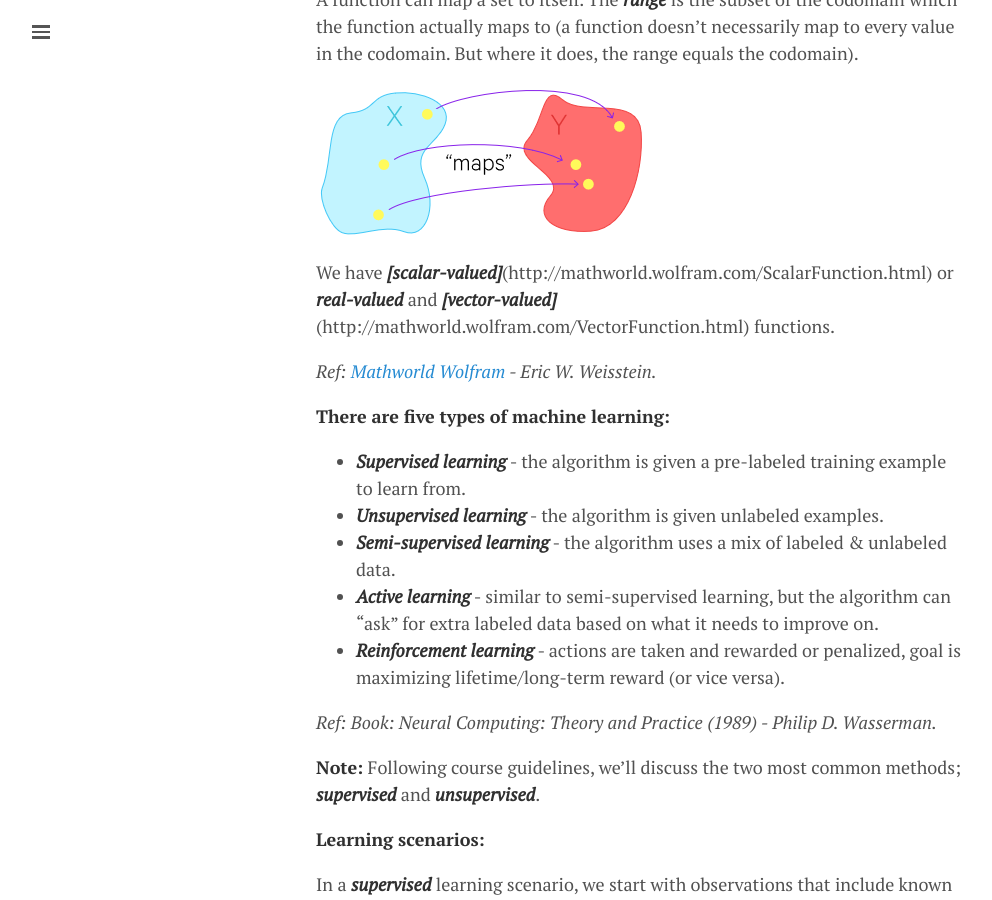
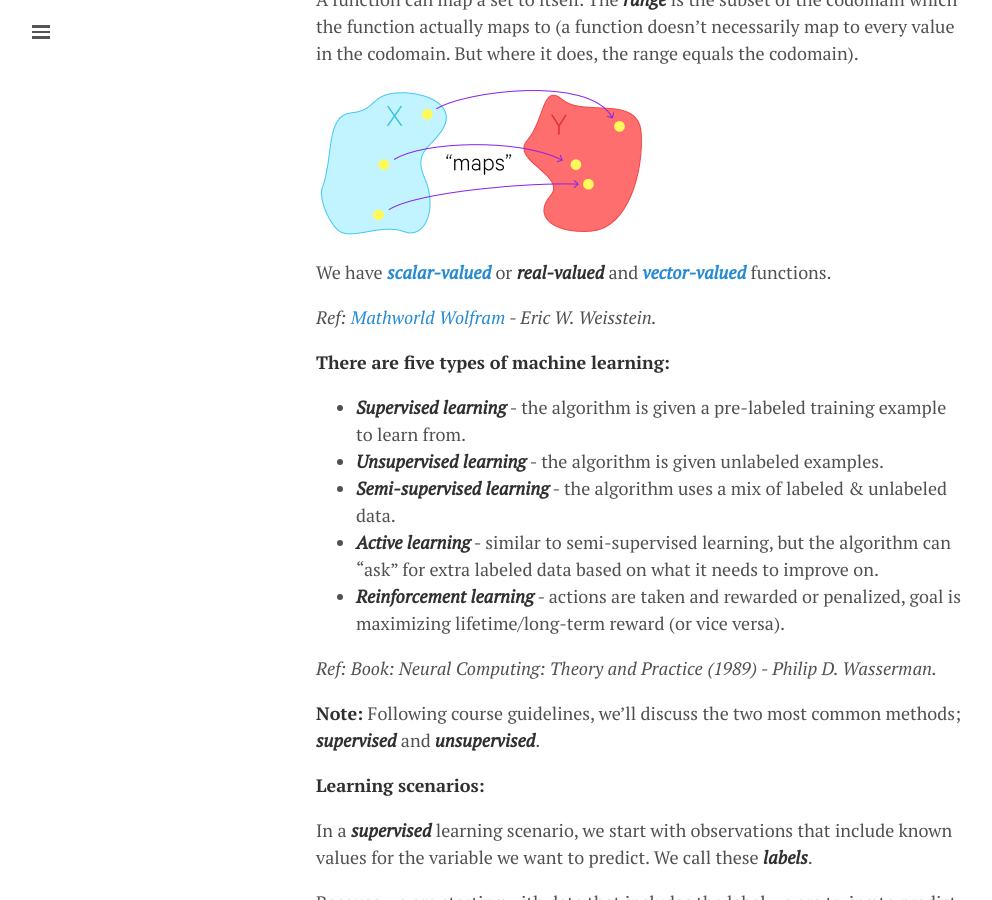
Before and after one commit to lgeurts/lgeurts.github.io, a Jekyll site: the page built from _posts/2018-06-29-artificial-intelligence-basics.md, in a window 1280 px wide and 900 px high, scrolled down 1239 px. Shown: the whole window, without its empty margins (0-992 px from the left). Built offline with Jekyll 4.4.1, drawn with Linux system fonts in a browser that asks for light colours; nearby versions of some CDN libraries.

Commit message:
Update 2018-06-29-artificial-intelligence-basics.md

```diff
--- a/_posts/2018-06-29-artificial-intelligence-basics.md
+++ b/_posts/2018-06-29-artificial-intelligence-basics.md
@@ -39,7 +39,7 @@ At heart, a function is the mapping from a set in a ***domain*** to a set in a *
 
 ![Function](/assets/artificial-intelligence/function.png)
 
-We have ***[scalar-valued]***(http://mathworld.wolfram.com/ScalarFunction.html) or ***real-valued*** and ***[vector-valued]***(http://mathworld.wolfram.com/VectorFunction.html) functions.
+We have [***scalar-valued***](http://mathworld.wolfram.com/ScalarFunction.html) or ***real-valued*** and [***vector-valued***](http://mathworld.wolfram.com/VectorFunction.html) functions.
 
 *Ref: [Mathworld Wolfram](http://mathworld.wolfram.com/) - Eric W. Weisstein.*
 
```
